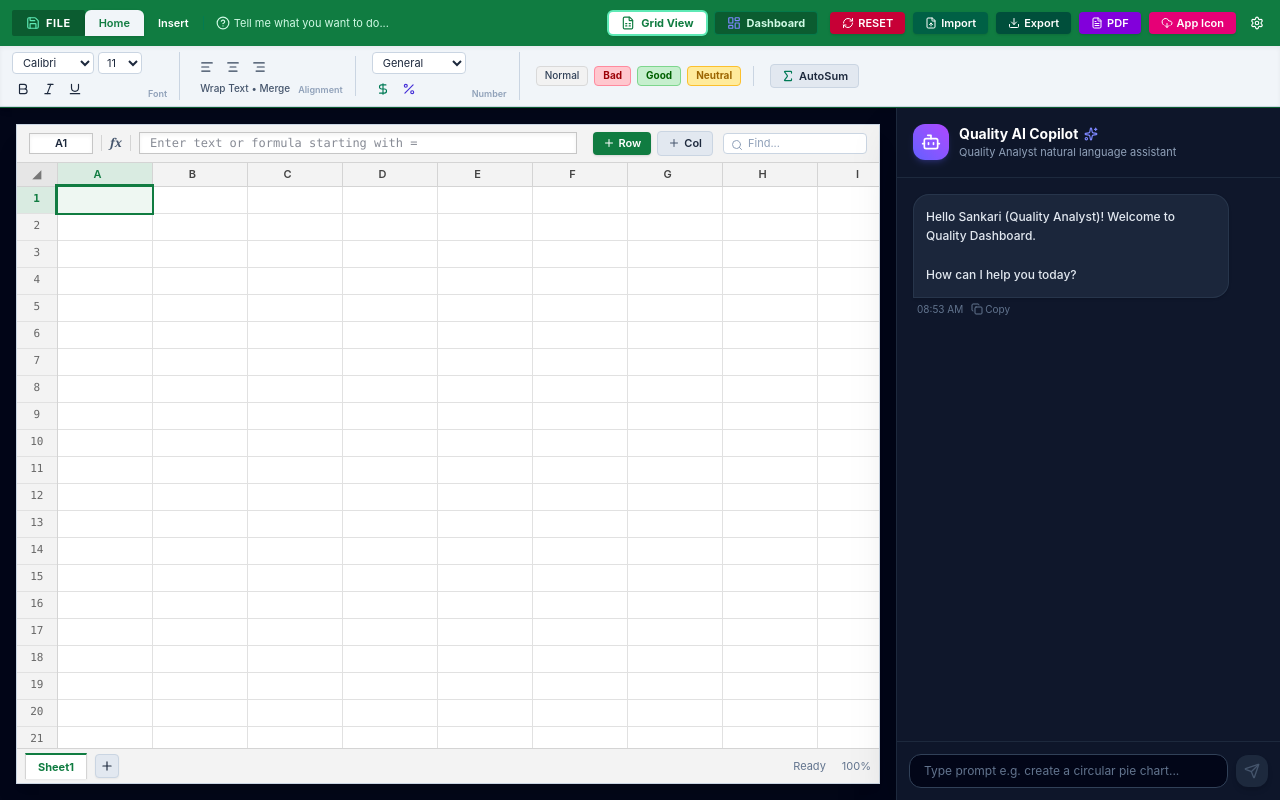
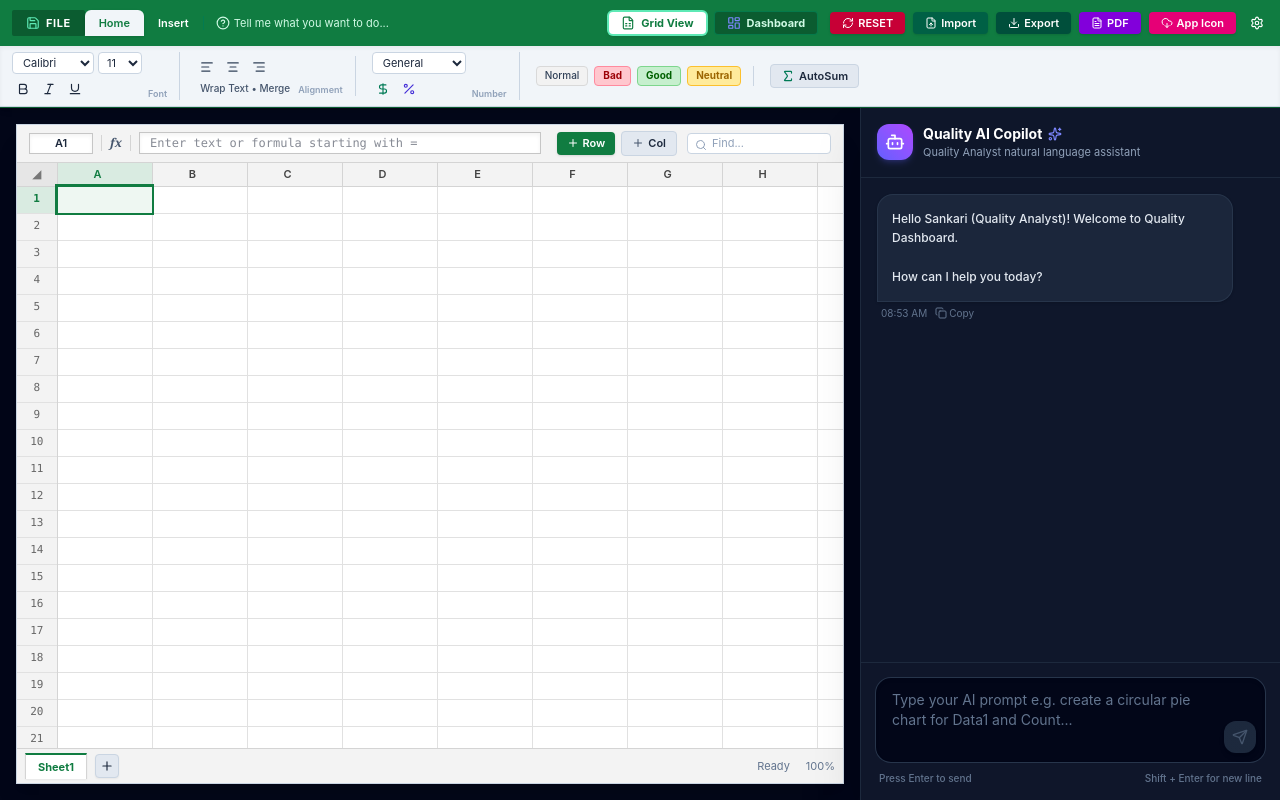
Before and after one commit to BalajeP/ExcelSpreadsheet_with_AI-Prompt, a React (Vite) app: page / in a window 1280 px wide. Built offline with nearby package versions, Linux system fonts and the light colour scheme.

Commit message:
Make AI Copilot prompt input box larger with multi-line textarea support

```diff
--- a/src/components/AiSidebar.tsx
+++ b/src/components/AiSidebar.tsx
@@ -58,13 +58,12 @@ export const AiSidebar: React.FC<AiSidebarProps> = ({
   const handleStartEditPrompt = (msg: AiChatMessage) => {
     setEditingMsgId(msg.id);
     setEditingMsgText(msg.text);
-    setPromptInput(msg.text); // Also populate input field for convenience
+    setPromptInput(msg.text);
   };
 
   const handleSaveInlineEdit = async (msgId: string) => {
     if (!editingMsgText.trim() || isProcessing) return;
 
-    // Update prompt text in history
     setChatHistory((prev) =>
       prev.map((m) => (m.id === msgId ? { ...m, text: editingMsgText.trim() } : m))
     );
@@ -159,7 +158,7 @@ export const AiSidebar: React.FC<AiSidebarProps> = ({
   };
 
   return (
-    <aside className="w-80 sm:w-96 bg-slate-900 border-l border-slate-800 flex flex-col h-full shadow-2xl relative select-text">
+    <aside className="w-80 sm:w-96 lg:w-[420px] bg-slate-900 border-l border-slate-800 flex flex-col h-full shadow-2xl relative select-text">
       {/* Sidebar Header */}
       <div className="p-4 border-b border-slate-800 bg-slate-900/90 flex items-center justify-between">
         <div className="flex items-center gap-2.5">
@@ -193,30 +192,30 @@ export const AiSidebar: React.FC<AiSidebarProps> = ({
               className={`flex flex-col group ${msg.sender === 'user' ? 'items-end' : 'items-start'}`}
             >
               <div
-                className={`max-w-[90%] p-3 rounded-2xl text-xs leading-relaxed relative select-text cursor-text ${
+                className={`max-w-[92%] p-3.5 rounded-2xl text-xs leading-relaxed relative select-text cursor-text ${
                   msg.sender === 'user'
                     ? 'bg-gradient-to-r from-indigo-600 to-violet-600 text-white rounded-br-none shadow-md'
                     : 'bg-slate-800/90 text-slate-200 border border-slate-700/60 rounded-bl-none shadow-sm font-medium'
                 }`}
               >
                 {isInlineEditing ? (
-                  <div className="flex flex-col gap-2 w-full min-w-[220px]">
+                  <div className="flex flex-col gap-2 w-full min-w-[240px]">
                     <textarea
                       value={editingMsgText}
                       onChange={(e) => setEditingMsgText(e.target.value)}
-                      rows={3}
-                      className="w-full bg-slate-950 text-white border border-indigo-400 rounded-xl p-2 text-xs outline-none shadow-inner resize-y select-text"
+                      rows={4}
+                      className="w-full bg-slate-950 text-white border border-indigo-400 rounded-xl p-2.5 text-xs outline-none shadow-inner resize-y select-text"
                     />
                     <div className="flex items-center justify-end gap-2">
                       <button
                         onClick={() => setEditingMsgId(null)}
-                        className="px-2.5 py-1 bg-slate-800 hover:bg-slate-700 text-slate-300 text-[11px] font-medium rounded-lg transition"
+                        className="px-2.5 py-1 bg-slate-800 hover:bg-slate-700 text-slate-300 text-[11px] font-medium rounded-lg transition cursor-pointer"
                       >
                         Cancel
                       </button>
                       <button
                         onClick={() => handleSaveInlineEdit(msg.id)}
-                        className="flex items-center gap-1 px-3 py-1 bg-emerald-600 hover:bg-emerald-500 text-white text-[11px] font-semibold rounded-lg shadow transition"
+                        className="flex items-center gap-1 px-3 py-1 bg-emerald-600 hover:bg-emerald-500 text-white text-[11px] font-semibold rounded-lg shadow transition cursor-pointer"
                       >
                         <RotateCcw className="w-3 h-3" />
                         Save & Re-run
@@ -248,7 +247,7 @@ export const AiSidebar: React.FC<AiSidebarProps> = ({
 
                 <button
                   onClick={() => handleCopyPrompt(msg.id, msg.text)}
-                  className="hover:text-indigo-300 transition flex items-center gap-0.5"
+                  className="hover:text-indigo-300 transition flex items-center gap-0.5 cursor-pointer"
                   title="Copy text to clipboard"
                 >
                   {copiedId === msg.id ? (
@@ -267,7 +266,7 @@ export const AiSidebar: React.FC<AiSidebarProps> = ({
                 {msg.sender === 'user' && !isInlineEditing && (
                   <button
                     onClick={() => handleStartEditPrompt(msg)}
-                    className="hover:text-indigo-300 transition flex items-center gap-0.5"
+                    className="hover:text-indigo-300 transition flex items-center gap-0.5 cursor-pointer"
                     title="Edit and re-run prompt"
                   >
                     <Edit3 className="w-3 h-3" />
@@ -280,37 +279,50 @@ export const AiSidebar: React.FC<AiSidebarProps> = ({
         })}
 
         {isProcessing && (
-          <div className="flex items-center gap-2 text-indigo-400 text-xs font-medium p-2 bg-indigo-500/10 rounded-xl w-fit">
+          <div className="flex items-center gap-2 text-indigo-400 text-xs font-medium p-2.5 bg-indigo-500/10 rounded-xl w-fit">
             <Zap className="w-4 h-4 animate-bounce" />
-            Analyzing prompt & generating dashboard widget...
+            Analyzing prompt & processing spreadsheet...
           </div>
         )}
       </div>
 
-      {/* Prompt Input Form */}
-      <div className="p-3 border-t border-slate-800 bg-slate-900/90 select-text">
+      {/* Larger Prompt Input Form */}
+      <div className="p-3.5 border-t border-slate-800 bg-slate-900/95 select-text">
         <form
           onSubmit={(e) => {
             e.preventDefault();
             handleSendPrompt();
           }}
-          className="flex items-center gap-2"
+          className="flex flex-col gap-2"
         >
-          <input
-            type="text"
-            placeholder="Type prompt e.g. create a circular pie chart..."
+          <div className="relative flex items-center">
+            <textarea
+              placeholder="Type your AI prompt e.g. create a circular pie chart for Data1 and Count..."
               value={promptInput}
               onChange={(e) => setPromptInput(e.target.value)}
+              onKeyDown={(e) => {
+                if (e.key === 'Enter' && !e.shiftKey) {
+                  e.preventDefault();
+                  handleSendPrompt();
+                }
+              }}
+              rows={3}
               disabled={isProcessing}
-            className="flex-1 bg-slate-950 border border-slate-700 rounded-xl px-3.5 py-2 text-xs text-white placeholder-slate-500 focus:outline-none focus:border-indigo-500 transition select-text"
+              className="w-full bg-slate-950 border border-slate-700/80 focus:border-indigo-500 rounded-2xl pl-4 pr-12 py-3 text-xs sm:text-sm text-white placeholder-slate-500 focus:outline-none transition shadow-inner select-text resize-none"
             />
             <button
               type="submit"
               disabled={!promptInput.trim() || isProcessing}
-            className="p-2 bg-indigo-600 hover:bg-indigo-500 disabled:bg-slate-800 disabled:text-slate-600 text-white rounded-xl shadow-md transition"
+              className="absolute right-2.5 bottom-2.5 p-2 bg-gradient-to-r from-indigo-600 to-purple-600 hover:from-indigo-500 hover:to-purple-500 disabled:from-slate-800 disabled:to-slate-800 disabled:text-slate-600 text-white rounded-xl shadow-md transition cursor-pointer"
+              title="Send prompt (Press Enter)"
             >
               <Send className="w-4 h-4" />
             </button>
+          </div>
+          <div className="flex items-center justify-between text-[10px] text-slate-500 px-1 font-medium">
+            <span>Press Enter to send</span>
+            <span>Shift + Enter for new line</span>
+          </div>
         </form>
       </div>
     </aside>
```
Lines whose indentation alone changed are shown as unchanged.
